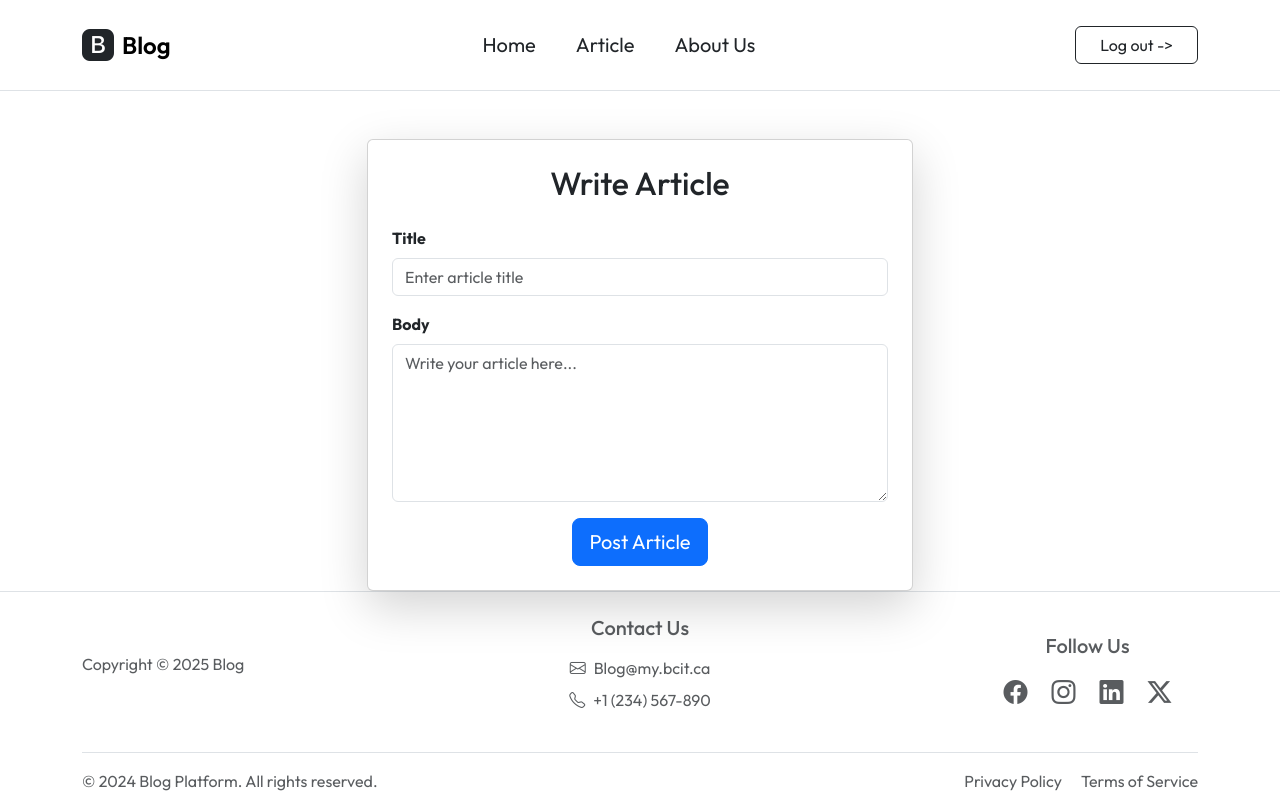
After one commit to shayannikpour/Blog, a PHP site: page /write.php in a window 1280 px wide. The commit adds this page. Run offline with PHP 8.4, Linux system fonts and the light colour scheme; the visitor is signed in with stand-in values (Sample User, id 1).

Commit message:
Write.php completed

```diff
--- /dev/null
+++ b/write.php
@@ -0,0 +1,43 @@
+<?php include('./inc/inc_header.php'); ?>
+
+
+
+<div class="container mt-5">
+    <div class="row justify-content-center">
+        <div class="col-md-8 col-lg-6">
+            <div class="card shadow-lg p-4">
+                <h2 class="text-center mb-4">Write Article</h2>
+                <form method="post" action="home.php">
+                    <!-- Title -->
+                    <div class="mb-3">
+                        <label for="article_title" class="form-label fw-bold">Title</label>
+                        <input type="text" class="form-control" name="article_title" id="article_title" required placeholder="Enter article title">
+                    </div>
+
+                    <!-- Body (Large Text Area) -->
+                    <div class="mb-3">
+                        <label for="article_body" class="form-label fw-bold">Body</label>
+                        <textarea class="form-control" name="article_body" id="article_body" rows="6" required placeholder="Write your article here..."></textarea>
+                    </div>
+
+                    <!-- Submit Button -->
+                    <div class="text-center">
+                        <button type="submit" class="btn btn-primary btn-lg">Post Article</button>
+                    </div>
+                </form>
+            </div>
+        </div>
+    </div>
+</div>
+
+
+<?php
+session_start();
+if (!isset($_SESSION['username']))
+{
+    header("Location: login.php");
+    exit();
+}
+?>
+
+<?php include('./inc/inc_footer.php'); ?>
```
Also changed, not shown: home.php (+54 -6 lines), login_process.php (+14 -5 lines), users.db.
